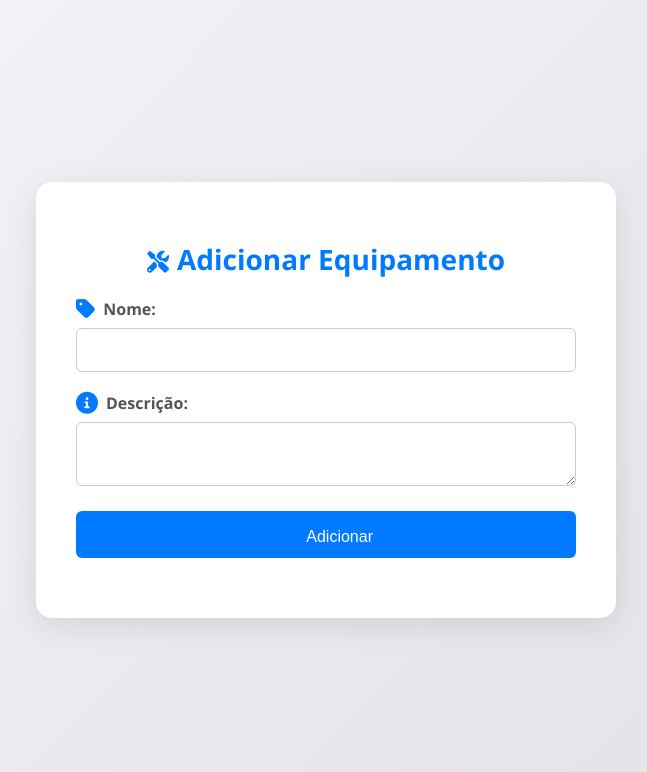
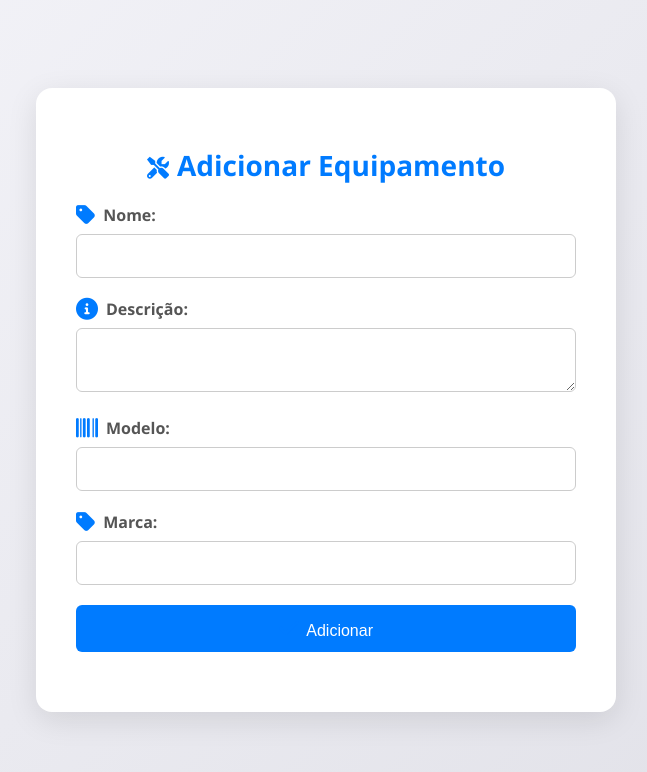
Before and after one commit to BeatrizGama/projeto-sistema-de-emprestimo, a Flask app: template templates/add_equipamento.html in a window 1280 px wide. Shown: the top 772 px of the page, without its empty margins (314-961 px from the left). Run offline with Flask 3, Linux system fonts and the light colour scheme; the template is opened without the code that fills it, so the values that code supplies are empty.

Commit message:
logo no login , correcao remover equipamento, melhorias no adicionar equipamento

```diff
--- a/app.py
+++ b/main.py
@@ -120,7 +120,7 @@ def secretarios(email):
     user = User.query.filter_by(email=email).first_or_404()
 
     # Equipamentos disponíveis (não alugados)
-    equipamentos = Equipamento.query.all()
+    equipamentos = Equipamento.query.filter(Equipamento.existe == True).all()
 
     # Equipamentos reservados pelo usuário atual (futuro)
     today_date = datetime.today().strftime('%d/%m/%Y')
@@ -201,6 +201,8 @@ class Equipamento(db.Model):
     modelo =  db.Column(db.String(100)) # e20 2.0
     marca =  db.Column(db.String(100)) # epson / dell
     description = db.Column(db.String(1000))
+    existe = db.Column(db.Boolean, nullable=False , default=True)
+
 
 class Agendamento(db.Model):
     id = db.Column(db.Integer, primary_key=True)
@@ -214,7 +216,7 @@ class Agendamento(db.Model):
     user = db.relationship('User', backref=db.backref('agendamentos', lazy=True))
 
 @app.route("/add_equipamento", methods=["GET", "POST"])
-#@login_required
+@login_required
 def add_equipamento():
     if current_user.role != "secretario":
         flash("Apenas secretários têm permissão para acessar esta página.", "error_permissao")
@@ -222,13 +224,13 @@ def add_equipamento():
 
     if request.method == "POST":
         tipo = request.form["name"]
-        #modelo = request.form["modelo"]
-        #marca = request.form["marca"]
+        modelo = request.form["modelo"]
+        marca = request.form["marca"]
         description = request.form["description"]
 
         # Adicionar novo equipamento ao banco de dado
 
-        new_equipamento = Equipamento( tipo=tipo , description=description)
+        new_equipamento = Equipamento( tipo=tipo , description=description , marca=marca, modelo=modelo)
         db.session.add(new_equipamento)
         db.session.commit()
 
@@ -351,8 +353,10 @@ def editar_equipamento(equipamento_id):
 
     if request.method == 'POST':
         # Atualiza os dados do equipamento com os dados do formulário
-        equipamento.tipo = request.form['tipo']
-        equipamento.description = request.form['descricao']
+        equipamento.tipo = request.form['name']
+        equipamento.description = request.form['description']
+        equipamento.modelo = request.form["modelo"]
+        equipamento.marca = request.form["marca"]
 
         # Commit para salvar as alterações no banco de dados
         db.session.commit()
@@ -366,11 +370,25 @@ def editar_equipamento(equipamento_id):
 @login_required
 def remover_equipamento(equipamento_id):
     equipamento = Equipamento.query.get_or_404(equipamento_id)
+    equipamento.existe = False
 
-    db.session.delete(equipamento)
+    today_date = datetime.today().strftime('%d/%m/%Y')
+
+    agendamentosFuturos = Agendamento.query.filter(
+        Agendamento.equipamento_id == equipamento_id,
+        Agendamento.data > today_date
+    ).all()
+
+    if agendamentosFuturos:
+        flash('Atenção: Existem agendamentos futuros para este equipamento. Todos os agendamentos futuros serão excluídos.', 'warning')
+    else:
+        print("Nenhum agendamento futuro encontrado.")
+    for agendamento in agendamentosFuturos:
+        db.session.delete(agendamento)
+
     db.session.commit()
 
-    flash('Equipamento removido com sucesso!', 'success')
+    flash('Equipamento removido com sucesso!', 'sucess')
     return redirect(url_for('secretarios', email=current_user.email))
 
 @app.route("/devolucao/<int:agendamento_id>", methods=["POST"])
--- a/templates/add_equipamento.html
+++ b/templates/add_equipamento.html
@@ -1,13 +1,16 @@
 <!DOCTYPE html>
 <html lang="en">
   <head>
-    <meta charset="UTF-8">
-    <meta name="viewport" content="width=device-width, initial-scale=1.0">
+    <meta charset="UTF-8" />
+    <meta name="viewport" content="width=device-width, initial-scale=1.0" />
     <title>Add Equipment</title>
-    <link rel="stylesheet" href="https://cdnjs.cloudflare.com/ajax/libs/font-awesome/6.0.0-beta3/css/all.min.css">
+    <link
+      rel="stylesheet"
+      href="https://cdnjs.cloudflare.com/ajax/libs/font-awesome/6.0.0-beta3/css/all.min.css"
+    />
     <style>
       body {
-            font-family: 'Segoe UI', Tahoma, Geneva, Verdana, sans-serif;
+        font-family: "Segoe UI", Tahoma, Geneva, Verdana, sans-serif;
         background: linear-gradient(135deg, #f4f4f9, #e0e0e7);
         color: #333;
         margin: 0;
@@ -27,8 +30,14 @@
         animation: fadeIn 1s ease;
       }
       @keyframes fadeIn {
-            from { opacity: 0; transform: translateY(-20px); }
-            to { opacity: 1; transform: translateY(0); }
+        from {
+          opacity: 0;
+          transform: translateY(-20px);
+        }
+        to {
+          opacity: 1;
+          transform: translateY(0);
+        }
       }
       h1 {
         font-size: 28px;
@@ -51,7 +60,8 @@
       }
       input,
       textarea,
-        button {
+      button,
+      select {
         width: 100%;
         padding: 12px;
         margin-bottom: 20px;
@@ -63,7 +73,8 @@
       }
       input:focus,
       textarea:focus,
-        button:focus {
+      button:focus,
+      select:focus {
         outline: none;
         border-color: #007bff;
         box-shadow: 0 0 10px rgba(0, 123, 255, 0.5);
@@ -86,10 +97,18 @@
       <h1><i class="fas fa-tools icon"></i>Adicionar Equipamento</h1>
       <form method="POST">
         <label for="name"><i class="fas fa-tag icon"></i>Nome:</label>
-            <input type="text" id="name" name="name" required>
-            <label for="description"><i class="fas fa-info-circle icon"></i>Descrição:</label>
+        <input type="text" id="name" name="name" required />
+        <label for="description"
+          ><i class="fas fa-info-circle icon"></i>Descrição:</label
+        >
         <textarea id="description" name="description"></textarea>
-            <button type="submit"><i class="fas fa-check icon"></i>Adicionar</button>
+        <label for="modelo"><i class="fas fa-barcode icon"></i>Modelo:</label>
+        <input type="text" id="modelo" name="modelo" />
+        <label for="marca"><i class="fas fa-tag icon"></i>Marca:</label>
+        <input type="text" id="marca" name="marca" />
+        <button type="submit">
+          <i class="fas fa-check icon"></i>Adicionar
+        </button>
       </form>
     </div>
   </body>
--- a/templates/secretarios.html
+++ b/templates/secretarios.html
@@ -182,12 +182,16 @@
       <table>
         <tr>
           <th>Tipo</th>
+          <th>Modelo</th>
+          <th>Marca</th>
           <th>Descrição</th>
           <th>Ações</th>
         </tr>
         {% for equipamento in equipamentos %}
         <tr>
           <td>{{ equipamento.tipo }}</td>
+          <td>{{ equipamento.modelo }}</td>
+          <td>{{ equipamento.marca }}</td>
           <td>{{ equipamento.description }}</td>
           <td>
             <form
@@ -202,6 +206,7 @@
               action="{{ url_for('remover_equipamento', equipamento_id=equipamento.id) }}"
               method="post"
               style="display: inline"
+              onsubmit="return confirm('Tem certeza dessa ação? Não será possível voltar atrás')"
             >
               <button type="submit" class="delete-button">Remover</button>
             </form>
```
Also changed, not shown: templates/editar_equipamento.html (+37 -11 lines), templates/login.html (+11 -12 lines), instance/projeto.db.sqlite. Lines whose indentation alone changed are shown as unchanged.
